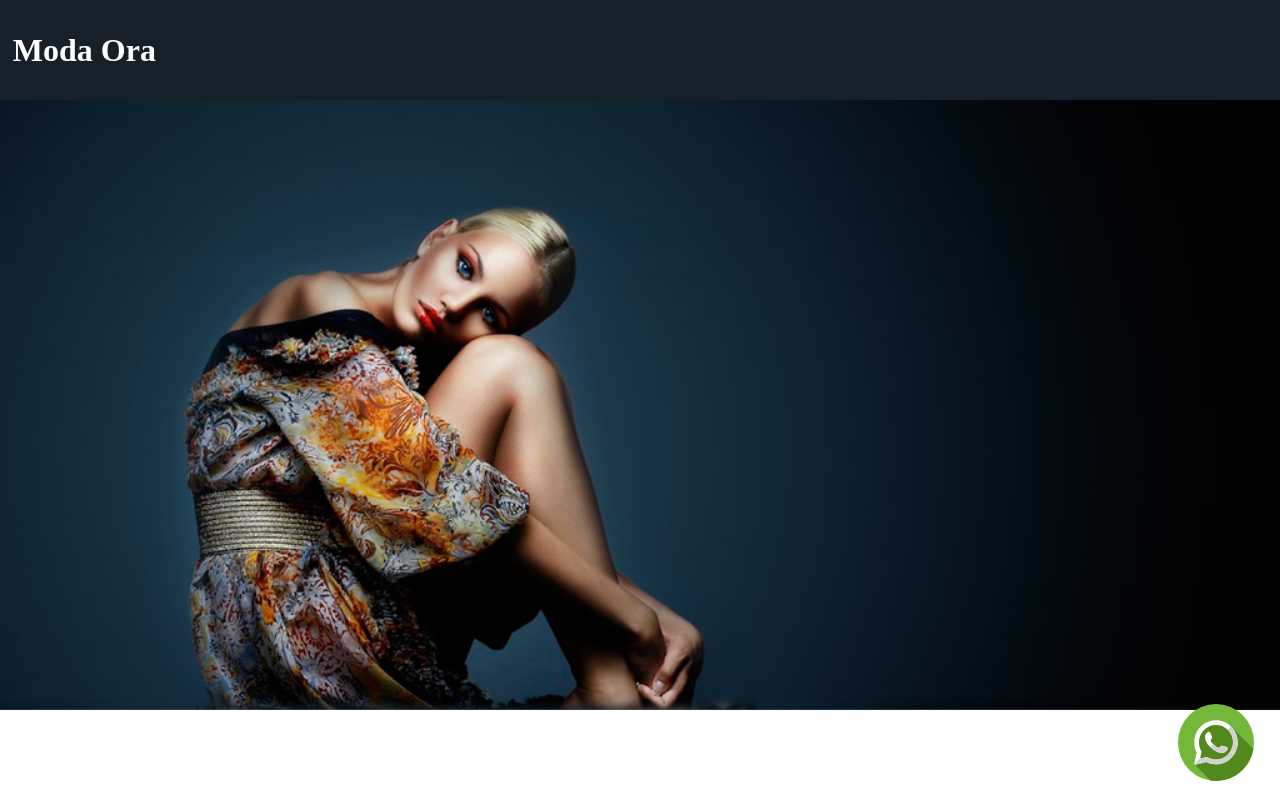
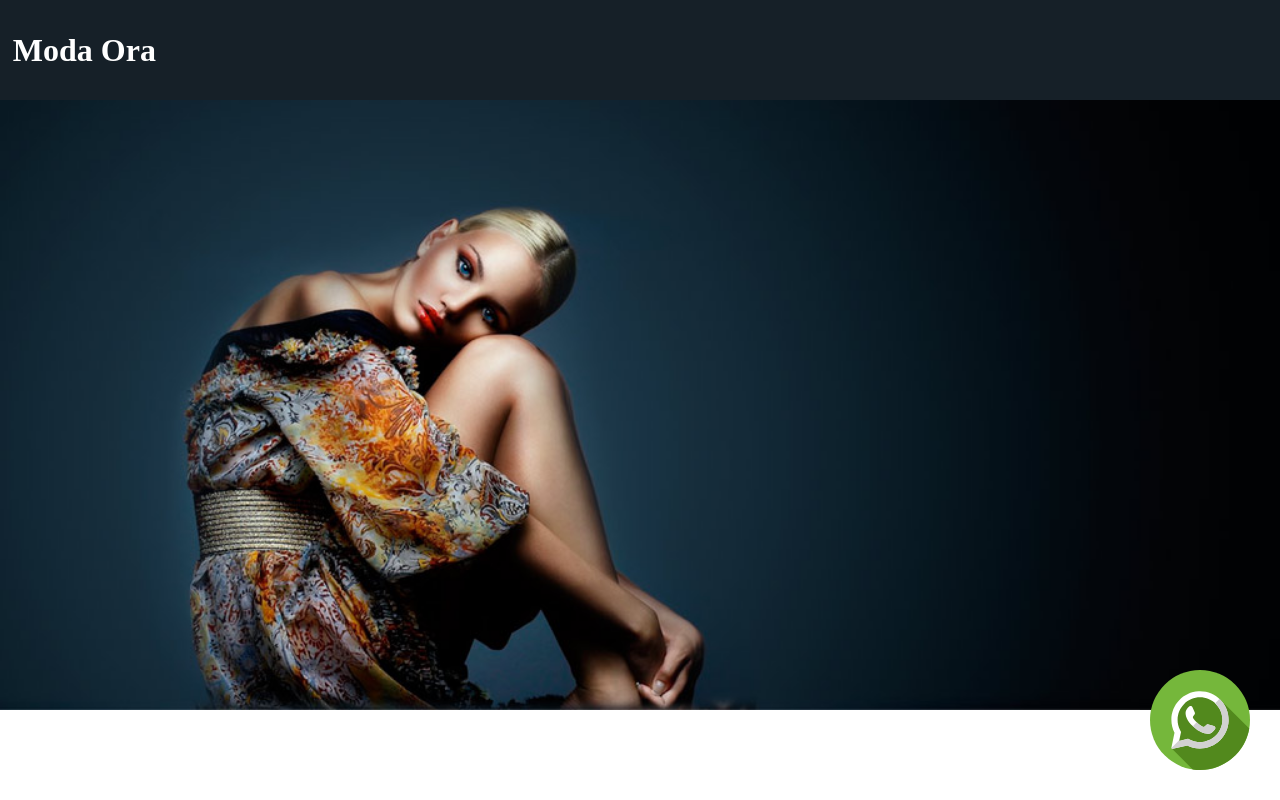
Before and after one commit to Boyuridod/Estagio-SULTS-Curso-SerFrontend-Projeto-4-ModaOra, a plain HTML site: page index.html in a window 1280 px wide. Shown: the top 800 px of the page. Drawn offline with Linux system fonts and the light colour scheme.

Commit message:
Fix: WhatsApp position

```diff
--- a/css/estilo.css
+++ b/css/estilo.css
@@ -87,10 +87,8 @@ main{
 
 .whatsapp{
     position: fixed;
-    width: 6%;
-    height: 6%;
-    min-width: 30px;
-    min-height: 30px;
-    bottom: 6%;
-    right: 2%;
+    width: 100px;
+    height: 100px;
+    bottom: 30px;
+    right: 30px;
 }
```
